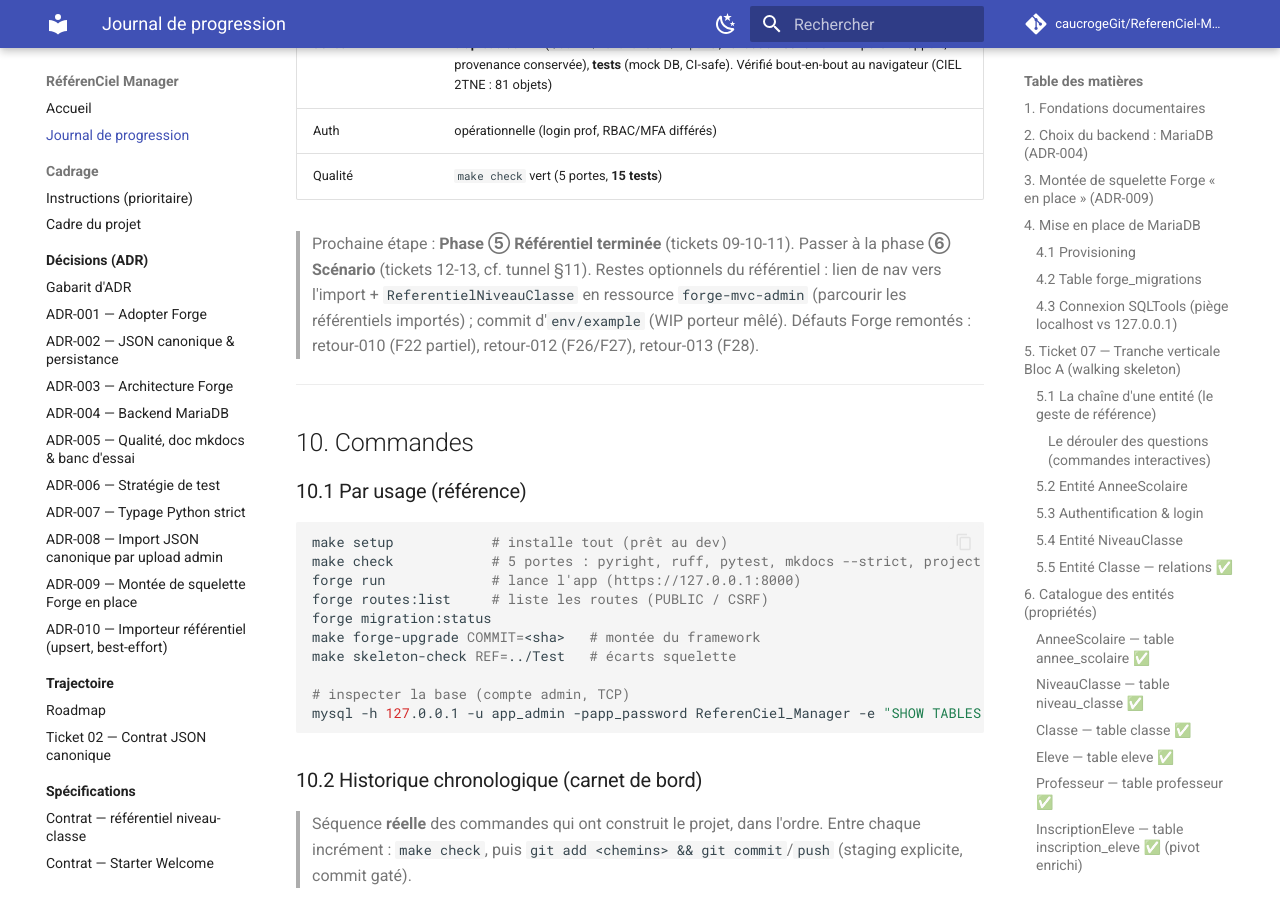
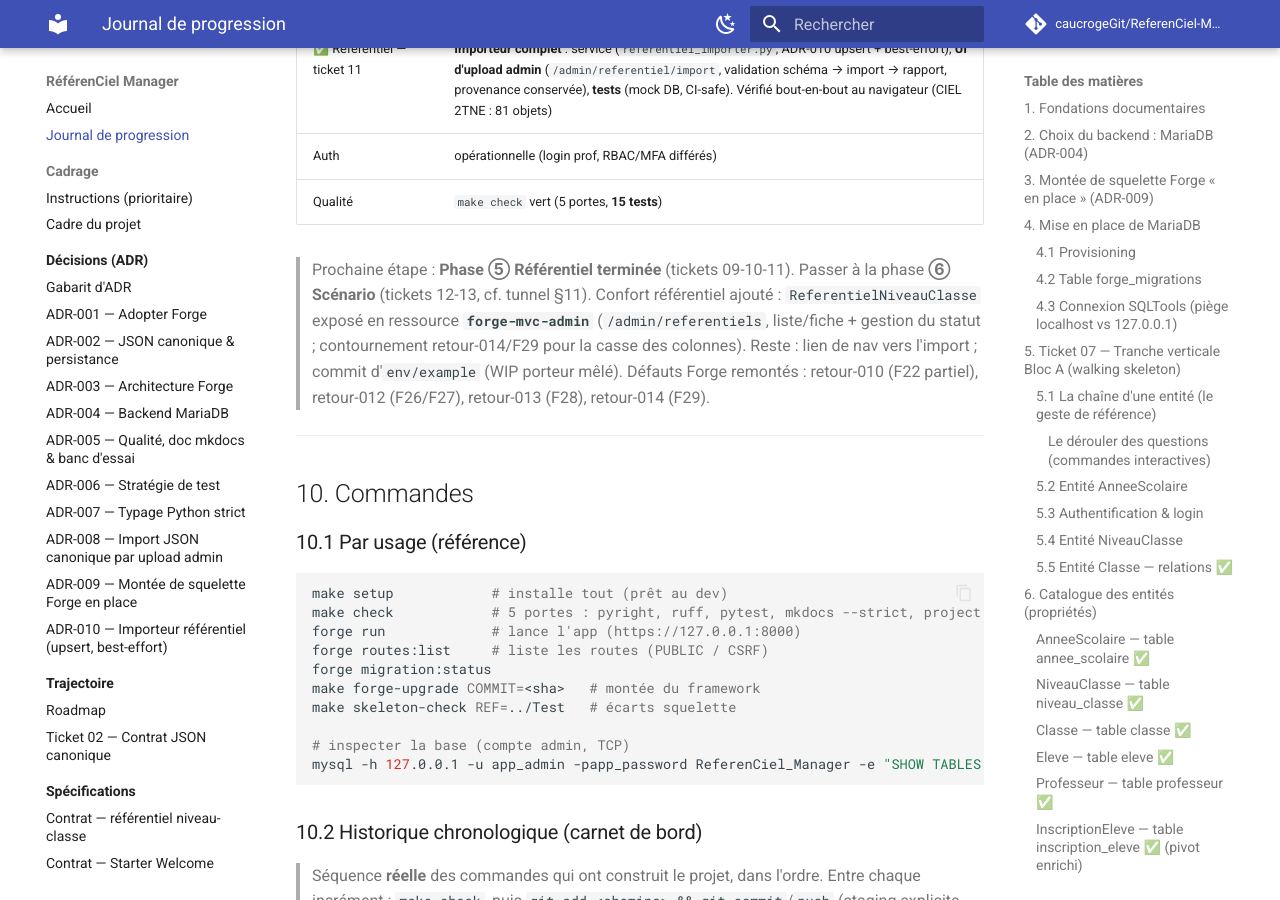
Before and after one commit to caucrogeGit/ReferenCiel-Manager, an MkDocs documentation site: the page built from docs/journal-de-progression.md, in a window 1280 px wide and 900 px high, scrolled down 12416 px. Built offline with MkDocs 1.6.1 and Material for MkDocs 9.7.7, drawn with Linux system fonts in a browser that asks for light colours; comment, search, counter and statistics services are not loaded; some of the changed text lies outside the part shown.

Commit message:
docs(journal): admin de parcours des référentiels + retour-014 (F29)
Co-Authored-By: Claude Opus 4.8 (1M context) <noreply@anthropic.com>

```diff
--- a/docs/journal-de-progression.md
+++ b/docs/journal-de-progression.md
@@ -422,11 +422,12 @@ peuplé par l'importeur (ticket 11).*
 L'application **exerce Forge en réel** et remonte chaque friction. Voir la
 [vue d'ensemble du banc d'essai](banc-essai/README.md).
 
-- **Retours 001 → 013** : du squelette (001) aux bugs runtime (008), au flux
+- **Retours 001 → 014** : du squelette (001) aux bugs runtime (008), au flux
   relation (009), son intégration migration/CRUD (010), l'unicité globale noms/FK
-  (011), les défauts du moteur d'entités (012) et le pivot m2m en `INT` (013).
+  (011), les défauts du moteur d'entités (012), le pivot m2m en `INT` (013) et
+  l'incompatibilité `forge-mvc-admin`/`entities` sur la casse des colonnes (014).
   **001-009 corrigés** et **vérifiés** ; **011 corrigé** dans `32f552cc` (unicité scopée
-  par entité source, vérifié bout-en-bout) ; **010, 012, 013 à remonter**.
+  par entité source, vérifié bout-en-bout) ; **010, 012, 013, 014 à remonter**.
 - **Tickets consolidés** pour l'équipe Forge :
   [ticket-01](banc-essai/ticket-forge-01-retours-terrain-ciel-2tne.md) (résolu),
   [ticket-02](banc-essai/ticket-forge-02-bugs-runtime-tranche-verticale.md),
@@ -478,10 +479,12 @@ Trace des arbitrages structurants (le *pourquoi*) :
 | Qualité | `make check` vert (5 portes, **15 tests**) |
 
 > Prochaine étape : **Phase ⑤ Référentiel terminée** (tickets 09-10-11). Passer à la
-> phase **⑥ Scénario** (tickets 12-13, cf. tunnel §11). Restes optionnels du référentiel :
-> lien de nav vers l'import + `ReferentielNiveauClasse` en ressource `forge-mvc-admin`
-> (parcourir les référentiels importés) ; commit d'`env/example` (WIP porteur mêlé).
-> Défauts Forge remontés : retour-010 (F22 partiel), retour-012 (F26/F27), retour-013 (F28).
+> phase **⑥ Scénario** (tickets 12-13, cf. tunnel §11). Confort référentiel ajouté :
+> `ReferentielNiveauClasse` exposé en ressource **`forge-mvc-admin`** (`/admin/referentiels`,
+> liste/fiche + gestion du statut ; contournement retour-014/F29 pour la casse des colonnes).
+> Reste : lien de nav vers l'import ; commit d'`env/example` (WIP porteur mêlé).
+> Défauts Forge remontés : retour-010 (F22 partiel), retour-012 (F26/F27), retour-013 (F28),
+> retour-014 (F29).
 
 ---
 
```
